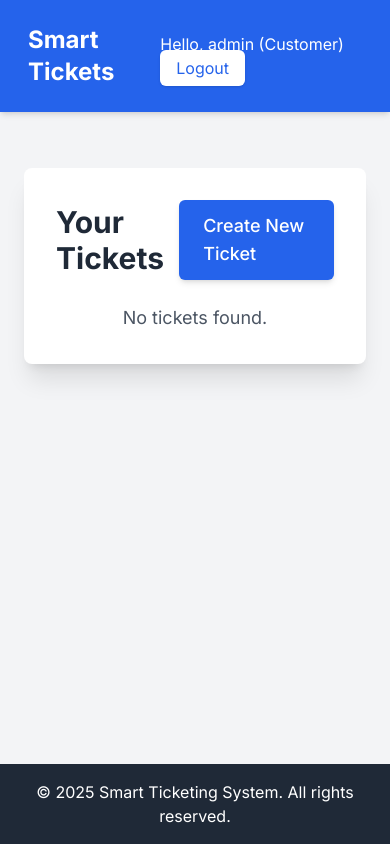
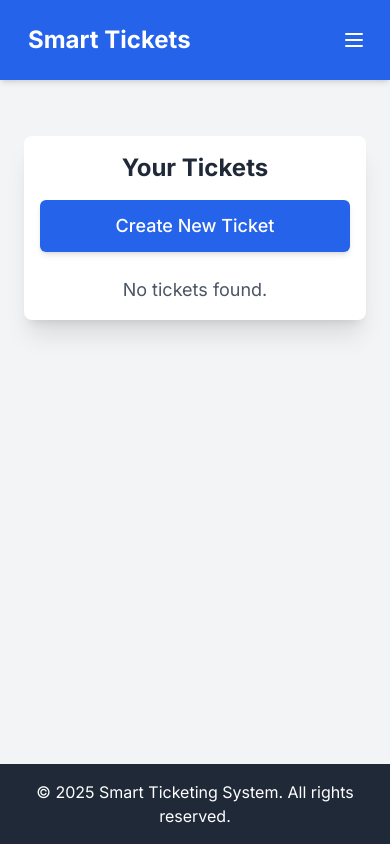
Before and after one commit to Chaaivisva/Smart-Ticketing-System, a Django app: page / in a window 390 px wide. Run offline with Django 5.2, Linux system fonts and the light colour scheme; a user stored in the database is signed in; data comes from the database, SQL or seed files in the repository; both versions use the stored data as it was after the commit; parts of the project's set-up code (start-up, migrations or seed data) failed here and were passed over; some libraries are stand-ins or nearby versions.

Commit message:
UI changes Done

```diff
--- a/tickets/templates/base.html
+++ b/tickets/templates/base.html
@@ -1,45 +1,77 @@
 <!DOCTYPE html>
 <html lang="en">
+
 <head>
     <meta charset="UTF-8">
     <meta name="viewport" content="width=device-width, initial-scale=1.0">
     <title>{% block title %}Smart Ticketing System{% endblock %}</title>
+
     <!-- Tailwind CSS CDN -->
     <script src="https://cdn.tailwindcss.com"></script>
     <link href="https://fonts.googleapis.com/css2?family=Inter:wght@400;500;600;700&display=swap" rel="stylesheet">
+
     <style>
         body {
             font-family: 'Inter', sans-serif;
-            background-color: #f3f4f6; /* Light gray background */
         }
-        .container {
-            max-width: 1200px;
+
+        .message-success {
+            background-color: #4CAF50;
         }
-        /* Custom styles for messages */
-        .message-success { background-color: #4CAF50; } /* Green */
-        .message-error { background-color: #F44336; }   /* Red */
-        .message-warning { background-color: #FFC107; } /* Yellow */
-        .message-info { background-color: #2196F3; }    /* Blue */
+
+        .message-error {
+            background-color: #F44336;
+        }
+
+        .message-warning {
+            background-color: #FFC107;
+        }
+
+        .message-info {
+            background-color: #2196F3;
+        }
     </style>
 </head>
+
 <body class="bg-gray-100 min-h-screen flex flex-col">
+
+    <!-- The navigation bar now includes a hamburger menu for mobile devices -->
     <nav class="bg-blue-600 p-4 shadow-md">
-        <div class="container mx-auto flex justify-between items-center">
-            <a href="{% url 'dashboard' %}" class="text-white text-2xl font-bold rounded-md px-3 py-2 hover:bg-blue-700 transition duration-300">Smart Tickets</a>
-            <div>
+        <div class="container mx-auto flex justify-between items-center flex-wrap">
+            <a href="{% url 'dashboard' %}"
+                class="text-white text-2xl font-bold rounded-md px-3 py-2 hover:bg-blue-700 transition duration-300">Smart
+                Tickets</a>
+
+            <!-- Hamburger menu button - hidden on large screens -->
+            <button id="menu-button" class="text-white lg:hidden focus:outline-none p-2 rounded-md hover:bg-blue-700 transition duration-300">
+                <svg class="h-6 w-6" fill="none" viewBox="0 0 24 24" stroke="currentColor">
+                    <path stroke-linecap="round" stroke-linejoin="round" stroke-width="2" d="M4 6h16M4 12h16M4 18h16" />
+                </svg>
+            </button>
+
+            <!-- Navigation links - hidden by default on small screens, visible on large screens -->
+            <div id="nav-menu"
+                class="hidden w-full lg:flex lg:items-center lg:w-auto mt-4 lg:mt-0 flex-col lg:flex-row space-y-2 lg:space-y-0 lg:space-x-4">
                 {% if user.is_authenticated %}
-                    <span class="text-white mr-4">Hello, {{ user.username }} ({{ user.role|capfirst }})</span>
+                <span class="text-white p-2">Hello, {{ user.username }} ({{ user.role|capfirst }})</span>
 
                 {# Analytics Links - Visible only to Admins #}
                 {% if user.role == 'admin' %}
-                        <a href="{% url 'agent_performance_dashboard' %}" class="bg-white text-blue-600 px-4 py-2 rounded-md shadow hover:bg-gray-200 transition duration-300 mr-2">Agent Performance</a>
-                        <a href="{% url 'ticket_trend_dashboard' %}" class="bg-white text-blue-600 px-4 py-2 rounded-md shadow hover:bg-gray-200 transition duration-300 mr-2">Ticket Trends</a>
+                <a href="{% url 'agent_performance_dashboard' %}"
+                    class="bg-white text-blue-600 px-4 py-2 rounded-md shadow hover:bg-gray-200 transition duration-300">Agent
+                    Performance</a>
+                <a href="{% url 'ticket_trend_dashboard' %}"
+                    class="bg-white text-blue-600 px-4 py-2 rounded-md shadow hover:bg-gray-200 transition duration-300">Ticket
+                    Trends</a>
                 {% endif %}
 
-                    <a href="{% url 'logout_view' %}" class="bg-white text-blue-600 px-4 py-2 rounded-md shadow hover:bg-gray-200 transition duration-300">Logout</a>
+                <a href="{% url 'logout_view' %}"
+                    class="bg-white text-blue-600 px-4 py-2 rounded-md shadow hover:bg-gray-200 transition duration-300">Logout</a>
                 {% else %}
-                    <a href="{% url 'login_view' %}" class="bg-white text-blue-600 px-4 py-2 rounded-md shadow hover:bg-gray-200 transition duration-300 mr-2">Login</a>
-                    <a href="{% url 'register_view' %}" class="bg-white text-blue-600 px-4 py-2 rounded-md shadow hover:bg-gray-200 transition duration-300">Register</a>
+                <a href="{% url 'login_view' %}"
+                    class="bg-white text-blue-600 px-4 py-2 rounded-md shadow hover:bg-gray-200 transition duration-300">Login</a>
+                <a href="{% url 'register_view' %}"
+                    class="bg-white text-blue-600 px-4 py-2 rounded-md shadow hover:bg-gray-200 transition duration-300">Register</a>
                 {% endif %}
             </div>
         </div>
@@ -67,5 +99,15 @@
             &copy; {% now "Y" %} Smart Ticketing System. All rights reserved.
         </div>
     </footer>
+
+    <!-- JavaScript to toggle the mobile menu -->
+    <script>
+        document.getElementById('menu-button').addEventListener('click', function () {
+            var menu = document.getElementById('nav-menu');
+            menu.classList.toggle('hidden');
+            menu.classList.toggle('flex');
+        });
+    </script>
 </body>
+
 </html>
--- a/tickets/templates/dashboard.html
+++ b/tickets/templates/dashboard.html
@@ -3,12 +3,12 @@
 {% block title %}Dashboard{% endblock %}
 
 {% block content %}
-<div class="bg-white p-8 rounded-lg shadow-xl">
-    <div class="flex justify-between items-center mb-6">
-        <h2 class="text-3xl font-bold text-gray-800">Your Tickets</h2>
+<div class="bg-white p-4 sm:p-8 rounded-lg shadow-xl mb-8 w-full max-w-4xl mx-auto">
+    <div class="flex flex-col sm:flex-row justify-between items-center mb-6 space-y-4 sm:space-y-0">
+        <h2 class="text-2xl sm:text-3xl font-bold text-gray-800">Your Tickets</h2>
         {% if user.role == 'customer' %}
             <a href="{% url 'create_ticket' %}"
-               class="bg-blue-600 text-white px-6 py-3 rounded-md shadow-md hover:bg-blue-700 transition duration-300 text-lg font-medium">
+               class="w-full sm:w-auto text-center bg-blue-600 text-white px-6 py-3 rounded-md shadow-md hover:bg-blue-700 transition duration-300 text-lg font-medium">
                 Create New Ticket
             </a>
         {% endif %}
```
Also changed, not shown: smart_ticket/settings.py (+9 -1 lines), tickets/templates/ticket_detail.html (+12 -12 lines), tickets/templates/ticket_trend_dashboard.html (+16 -15 lines), db.sqlite3. Lines whose indentation alone changed are shown as unchanged.
